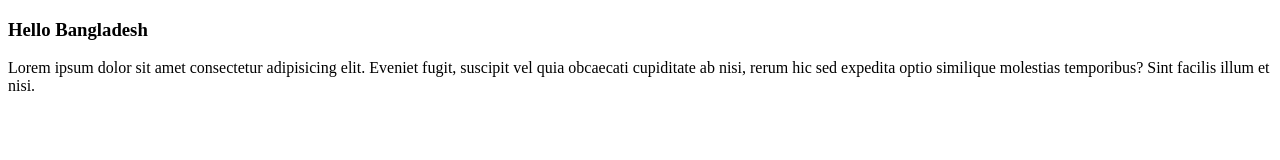
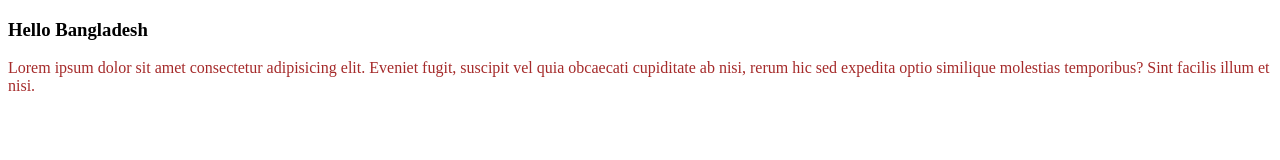
Before and after one commit to shohojmanus25/webdev-portfolio-1, a plain HTML site: page index.html in a window 1280 px wide. Drawn offline with Linux system fonts and the light colour scheme.

Commit message:
style add

```diff
--- a/index.html
+++ b/index.html
@@ -4,6 +4,7 @@
     <meta charset="UTF-8">
     <meta name="viewport" content="width=device-width, initial-scale=1.0">
     <title>webdev portfolio 1 </title>
+    <link rel="stylesheet" href="style.css">
 </head>
 <body>
     <div class="clss">
--- /dev/null
+++ b/style.css
@@ -0,0 +1,3 @@
+div p{
+    color: brown;
+}
```
